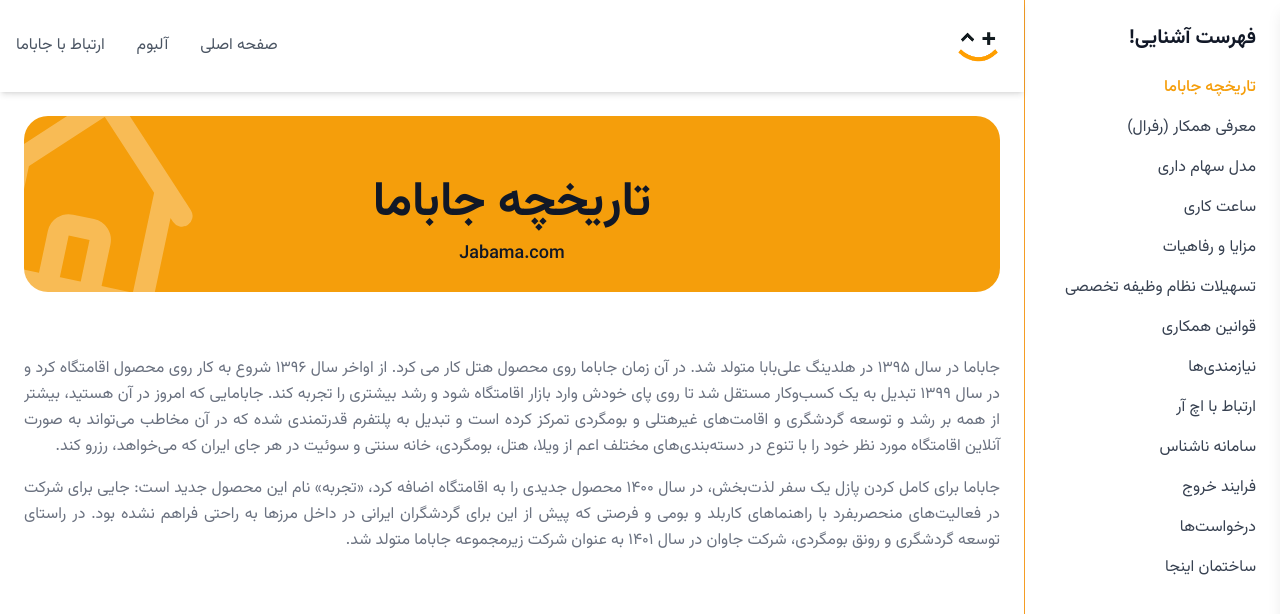
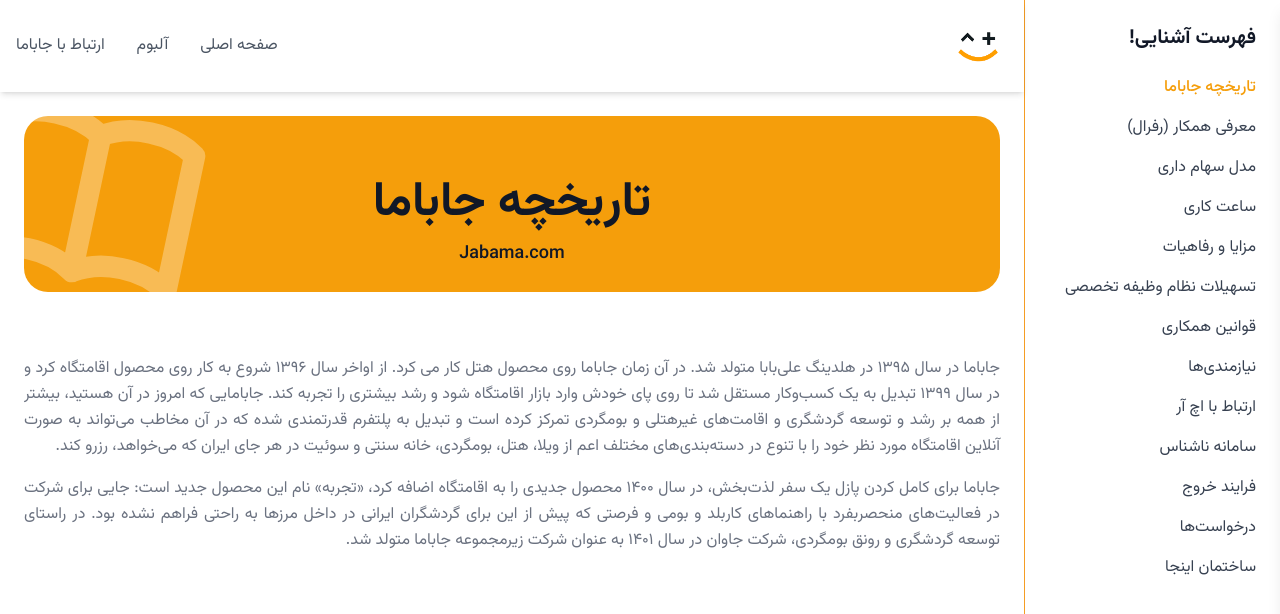
Before and after one commit to espitman/jbm-hr-life, a Nuxt app: page /history in a window 1280 px wide. Shown: the top 614 px of the page. Built offline with nearby package versions, Linux system fonts and the light colour scheme.

Commit message:
feat: update history page icon with book/scroll design

```diff
--- a/components/ui/PageIcon.vue
+++ b/components/ui/PageIcon.vue
@@ -35,6 +35,9 @@
     </svg>
     <svg v-else-if="pageName === 'collaboration-rules'" :class="iconClass" fill="none" viewBox="0 0 24 24" stroke="currentColor">
       <path stroke-linecap="round" stroke-linejoin="round" stroke-width="2" d="M17 20h5v-2a3 3 0 00-5.356-1.857M17 20H7m10 0v-2c0-.656-.126-1.283-.356-1.857M7 20H2v-2a3 3 0 015.356-1.857M7 20v-2c0-.656.126-1.283.356-1.857m0 0a5.002 5.002 0 019.288 0M15 7a3 3 0 11-6 0 3 3 0 016 0zm6 3a2 2 0 11-4 0 2 2 0 014 0zM7 10a2 2 0 11-4 0 2 2 0 014 0z" />
+    </svg>
+    <svg v-else-if="pageName === 'history'" :class="iconClass" fill="none" viewBox="0 0 24 24" stroke="currentColor">
+      <path stroke-linecap="round" stroke-linejoin="round" stroke-width="2" d="M12 6.253v13m0-13C10.832 5.477 9.246 5 7.5 5S4.168 5.477 3 6.253v13C4.168 18.477 5.754 18 7.5 18s3.332.477 4.5 1.253m0-13C13.168 5.477 14.754 5 16.5 5c1.747 0 3.332.477 4.5 1.253v13C19.832 18.477 18.247 18 16.5 18c-1.746 0-3.332.477-4.5 1.253" />
     </svg>
     <svg v-else :class="iconClass" fill="none" viewBox="0 0 24 24" stroke="currentColor">
       <path stroke-linecap="round" stroke-linejoin="round" stroke-width="2" d="M3 12l2-2m0 0l7-7 7 7M5 10v10a1 1 0 001 1h3m10-11l2 2m-2-2v10a1 1 0 01-1 1h-3m-6 0a1 1 0 001-1v-4a1 1 0 011-1h2a1 1 0 011 1v4a1 1 0 001 1m-6 0h6" />
```
